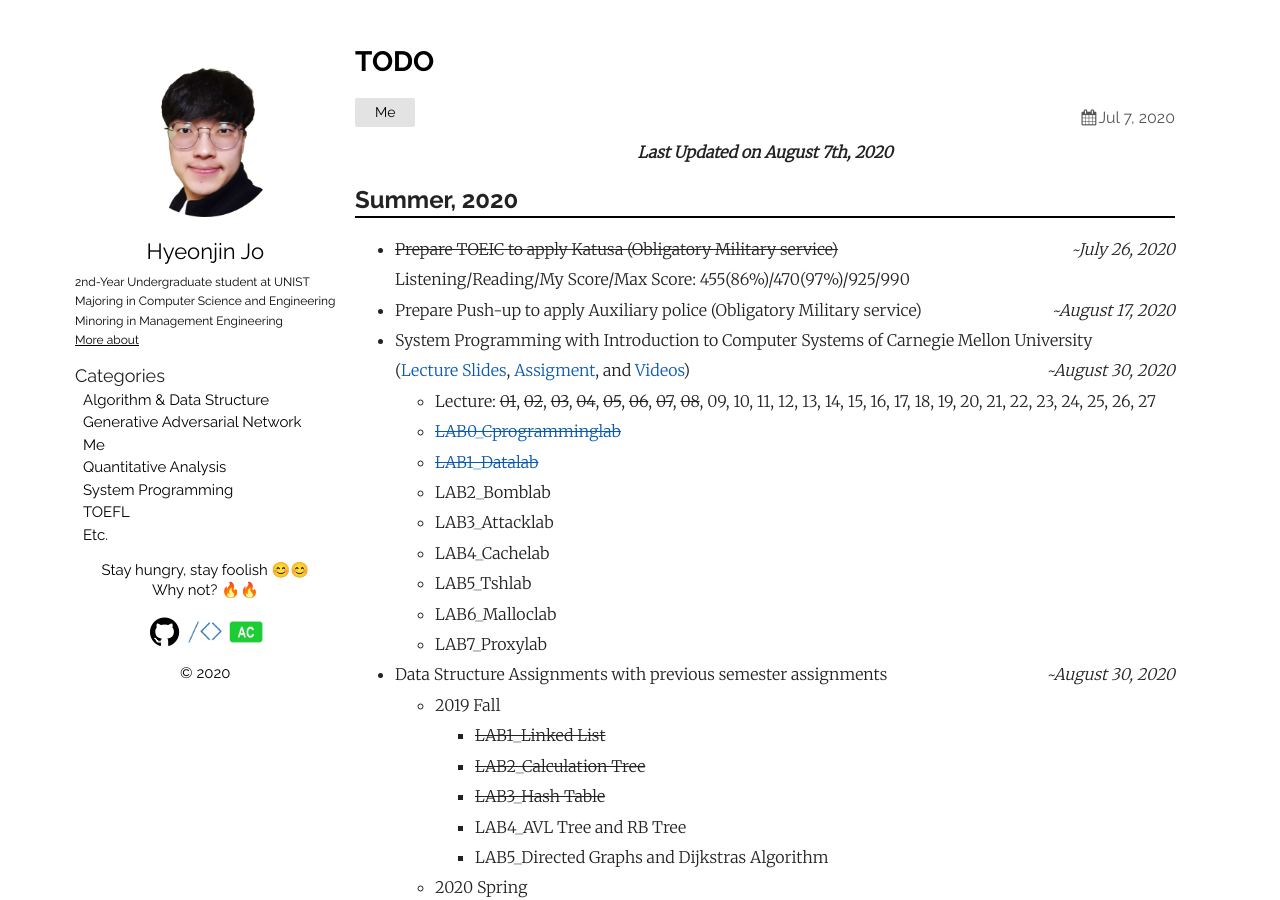
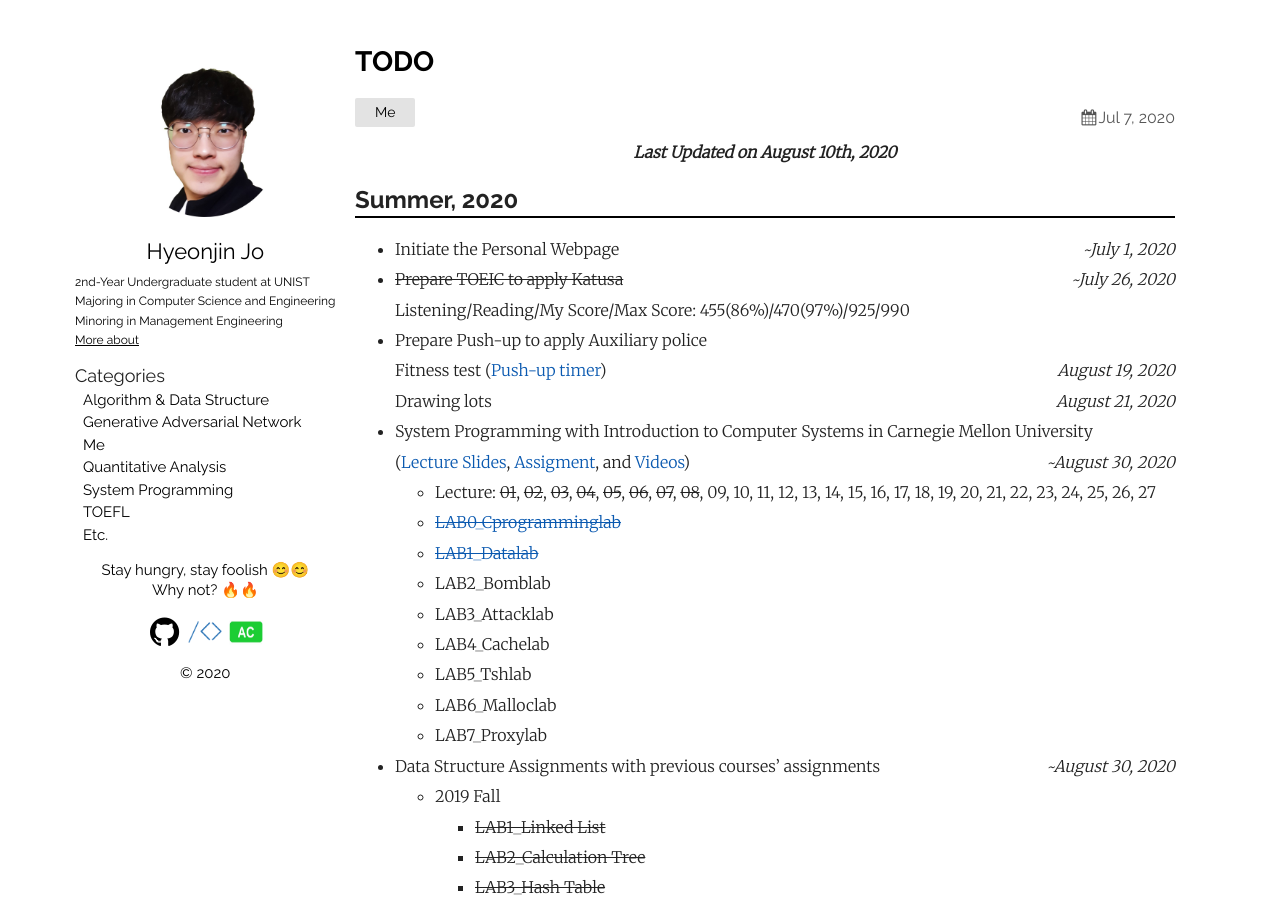
Before and after one commit to thinkin9/thinkin9.github.io, a Jekyll site: the page built from _posts/2020-07-07-TODO.markdown, in a window 1280 px wide and 900 px high. Built offline with Jekyll 4.4.1, drawn with Linux system fonts in a browser that asks for light colours.

Commit message:
20200810

```diff
--- a/_posts/2020-07-07-TODO.markdown
+++ b/_posts/2020-07-07-TODO.markdown
@@ -5,15 +5,18 @@ date:   2020-07-07 16:04:19 +0900
 categories: Me
 ---
 
-<div style="text-align: center"><i><b>Last Updated on August 7th, 2020</b></i></div>
+<div style="text-align: center"><i><b>Last Updated on August 10th, 2020</b></i></div>
 
 ## Summer, 2020
 <hr style="height: 2px; border:none; margin-top: -1em; margin-bottom:0.5em; padding: 0; background:black">
 
-- ~~Prepare TOEIC to apply Katusa (Obligatory Military service)~~ <span style="float: right"> *~July 26, 2020* </span>
+- Initiate the Personal Webpage <span style="float: right"> *~July 1, 2020* </span>
+- ~~Prepare TOEIC to apply Katusa~~ <span style="float: right"> *~July 26, 2020* </span>
 Listening/Reading/My Score/Max Score: 455(86%)/470(97%)/925/990
-- Prepare Push-up to apply Auxiliary police (Obligatory Military service) <span style="float: right"> *~August 17, 2020* </span>
-- System Programming with Introduction to Computer Systems of Carnegie Mellon University <span style="float: right"> *~August 30, 2020* </span>
+- Prepare Push-up to apply Auxiliary police
+Fitness test ([Push-up timer](https://www.youtube.com/watch?v=c6yfWpi77i8)) <span style="float: right"> *August 19, 2020* </span>
+Drawing lots <span style="float: right"> *August 21, 2020* </span>
+- System Programming with Introduction to Computer Systems in Carnegie Mellon University <span style="float: right"> *~August 30, 2020* </span>
 ([Lecture Slides](http://www.cs.cmu.edu/afs/cs/academic/class/15213-s20/www/schedule.html), [Assigment](http://csapp.cs.cmu.edu/3e/labs.html), and [Videos](https://scs.hosted.panopto.com/Panopto/Pages/Sessions/List.aspx#folderID=%22b96d90ae-9871-4fae-91e2-b1627b43e25e%22&maxResults=250&sortColumn=1&sortAscending=true))
     - Lecture: ~~01~~, ~~02~~, ~~03~~, ~~04~~, ~~05~~, ~~06~~, ~~07~~, ~~08~~, 09, 10, 11, 12, 13, 14, 15, 16, 17, 18, 19, 20, 21, 22, 23, 24, 25, 26, 27
     - [~~LAB0_Cprogramminglab~~](https://thinkin9.github.io/system_programming/2020/07/08/CS-15-213-LAB0.html)
@@ -24,7 +27,7 @@ Listening/Reading/My Score/Max Score: 455(86%)/470(97%)/925/990
     - LAB5_Tshlab
     - LAB6_Malloclab
     - LAB7_Proxylab
-- Data Structure Assignments with previous semester assignments <span style="float: right"> *~August 30, 2020* </span>
+- Data Structure Assignments with previous courses' assignments <span style="float: right"> *~August 30, 2020* </span>
     - 2019 Fall
         - ~~LAB1_Linked List~~
         - ~~LAB2_Calculation Tree~~
```
